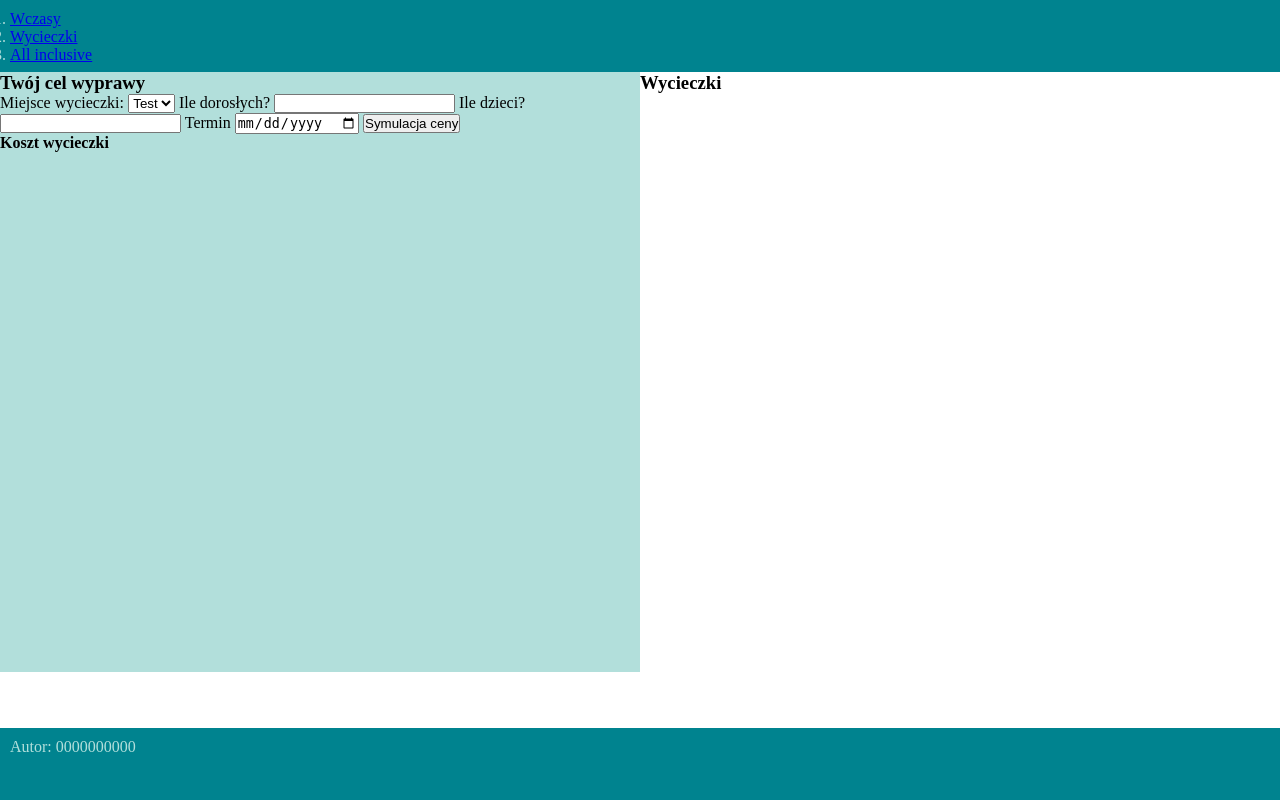
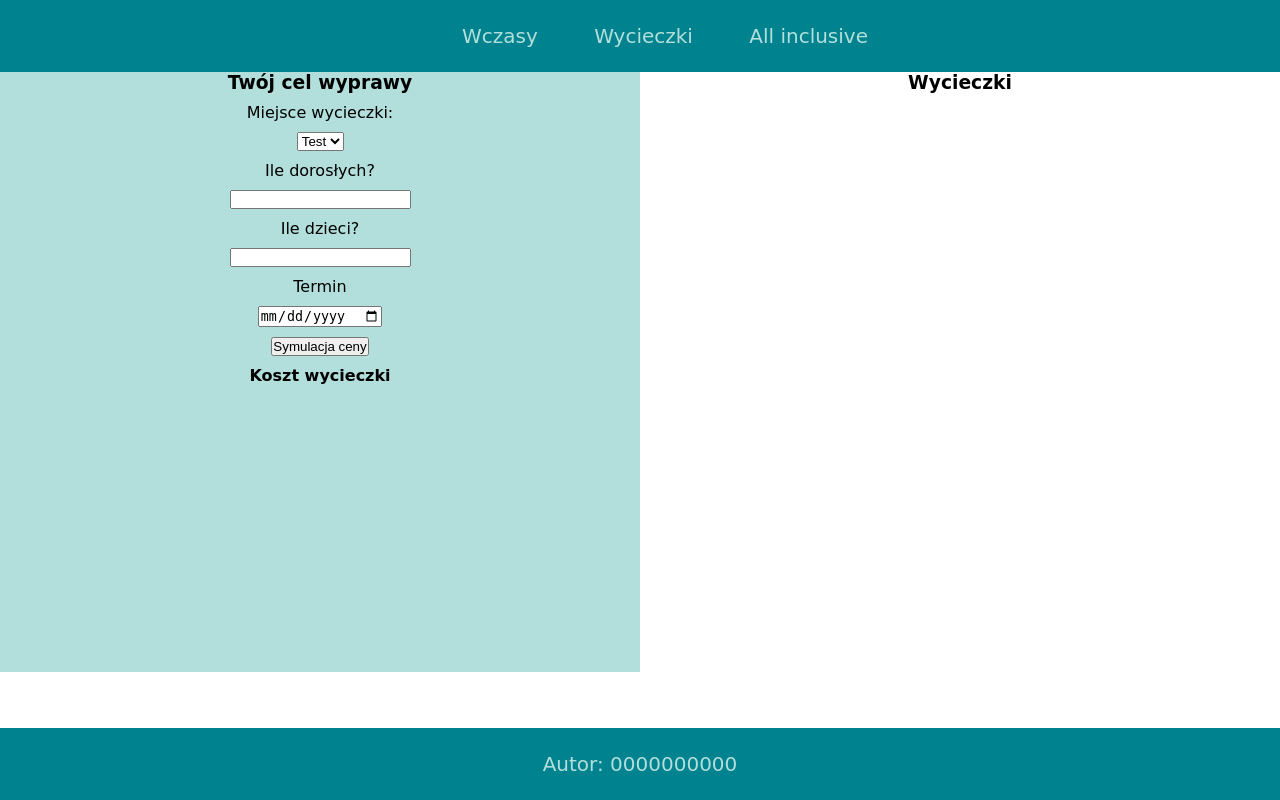
Before and after one commit to Adrian-Buczek/egzaminy-do-zrobienia-albo-zrobione-, a PHP site: page /index.html in a window 1280 px wide. Run offline with PHP 8.4, Linux system fonts and the light colour scheme.

Commit message:
Add files via upload

```diff
--- a/egzaminwyprawy/styl.css
+++ b/egzaminwyprawy/styl.css
@@ -8,9 +8,9 @@ body{
     height: 100vh;
     width: 100vw;
     flex-direction: column;
+    font-family: 'Comic sans MS';
 }
 select{
-    font-family: sans-serif;
     text-align: center;
 }
 nav, footer{
@@ -19,6 +19,9 @@ nav, footer{
     background-color: #00838F;
     color: #B2DFDB;
     padding: 10px;
+    align-items: center;
+    justify-content: center;
+    font-size: 20px;
 }
 main{
     display: flex;
@@ -26,6 +29,8 @@ main{
 }
 aside, section{
     display: flex;
+    align-items: center;
+
     width: 50%;
     height: 600px;
     overflow-x: auto;
@@ -33,6 +38,7 @@ aside, section{
 }
 aside{
     background-color: #B2DFDB;
+    gap: 10px;
 }
 .wycieczka{
     background-color: #00838F;
@@ -52,3 +58,23 @@ img{
     border-radius: 30px;
     margin: 7px;
 }
+li{
+    display: inline-block;
+    list-style-type: none;
+}
+a{
+    color: #B2DFDB;
+    margin-left: 50px;
+    text-decoration: none;
+}
+a:hover{
+    color: white;
+    text-decoration: underline;
+}
+form{
+    display: flex;
+    flex-direction: column;
+    align-items: center;
+    justify-content: center;
+    gap: 10px;
+}
```
Also changed, not shown: egzaminwyprawy/index.php (+77 -1 lines).
